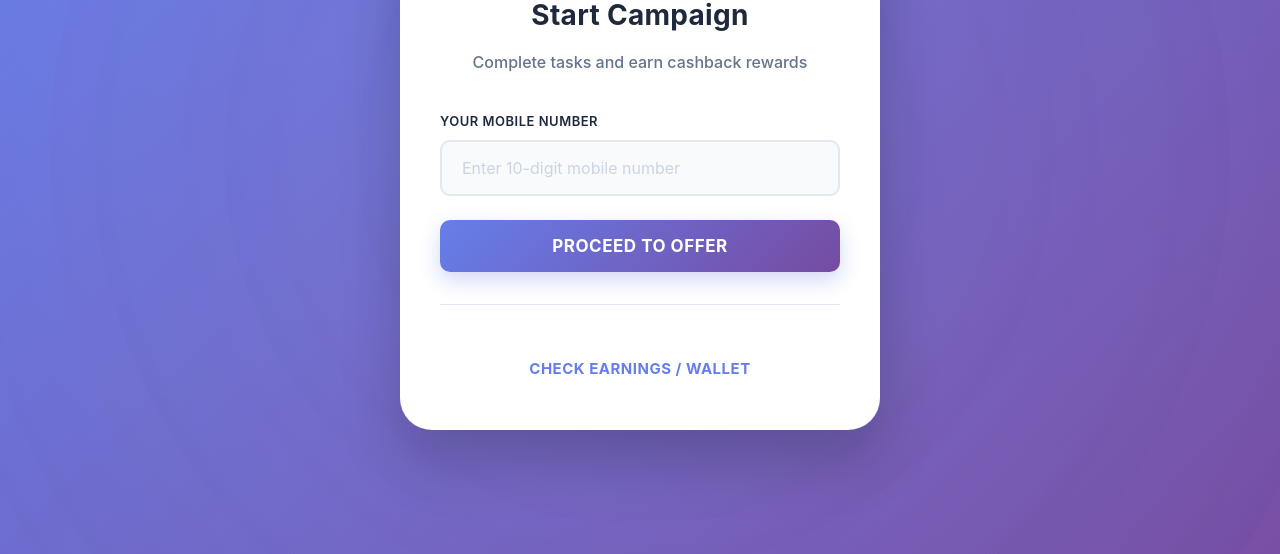
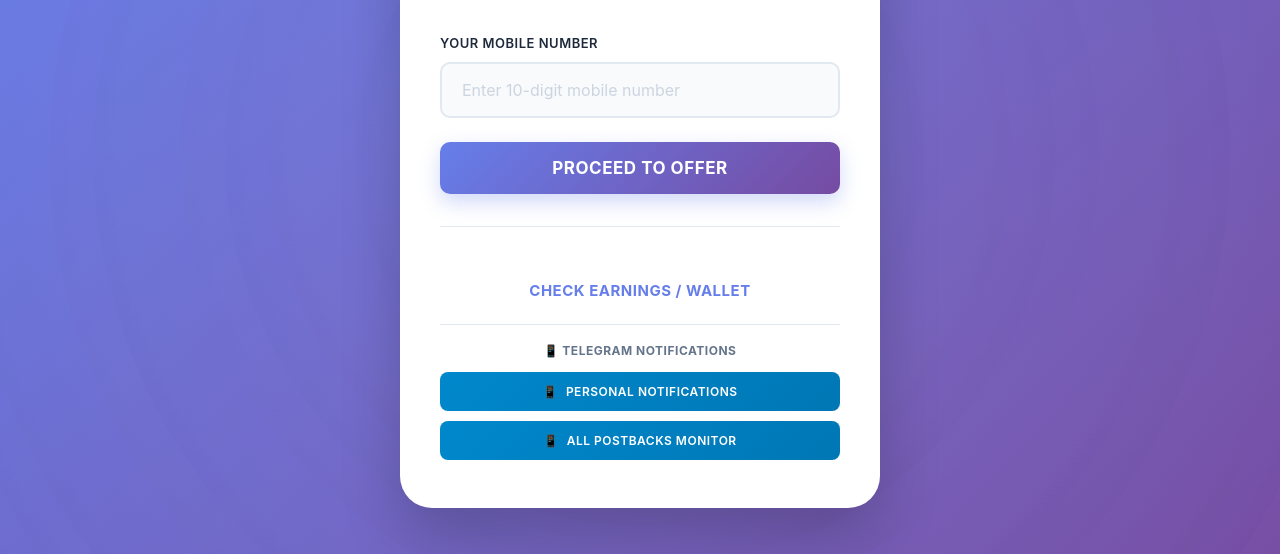
Before and after one commit to Charan908515/nc-earnings-campaign, a website: page public/campaign.html in a window 1280 px wide. Shown: the part 246-800 px from the top of the page. Drawn offline with Linux system fonts and the light colour scheme; no server answers.

Commit message:
changed the code

```diff
--- a/public/campaign.html
+++ b/public/campaign.html
@@ -277,6 +277,57 @@
             width: 100%;
         }
 
+        .telegram-section {
+            margin-top: 20px;
+            padding-top: 16px;
+            border-top: 1px solid #e2e8f0;
+        }
+
+        .telegram-title {
+            font-size: 12px;
+            font-weight: 700;
+            color: #64748b;
+            text-transform: uppercase;
+            letter-spacing: 0.5px;
+            margin-bottom: 12px;
+        }
+
+        .telegram-links {
+            display: flex;
+            flex-direction: column;
+            gap: 10px;
+        }
+
+        .telegram-link {
+            display: inline-flex;
+            align-items: center;
+            justify-content: center;
+            padding: 10px 16px;
+            background: linear-gradient(135deg, #0088cc 0%, #0077b5 100%);
+            color: white;
+            text-decoration: none;
+            font-size: 12px;
+            font-weight: 600;
+            border-radius: 8px;
+            transition: all 0.3s ease;
+            text-transform: uppercase;
+            letter-spacing: 0.5px;
+        }
+
+        .telegram-link:hover {
+            transform: translateY(-2px);
+            box-shadow: 0 8px 16px rgba(0, 136, 204, 0.3);
+        }
+
+        .telegram-link:active {
+            transform: translateY(0);
+        }
+
+        .telegram-link::before {
+            content: '📱';
+            margin-right: 8px;
+        }
+
         .alert {
             padding: 12px 16px;
             border-radius: 10px;
@@ -424,6 +475,18 @@
 
             <div class="wallet-section">
                 <a href="/index.html" id="walletLink">Check Earnings / Wallet</a>
+            </div>
+
+            <div class="telegram-section">
+                <div class="telegram-title">📱 Telegram Notifications</div>
+                <div class="telegram-links">
+                    <a href="https://t.me/ncearnings123bot" target="_blank" class="telegram-link">
+                        Personal Notifications
+                    </a>
+                    <a href="https://t.me/nccampaignsbot" target="_blank" class="telegram-link" id="postbackBotLink">
+                        All Postbacks Monitor
+                    </a>
+                </div>
             </div>
         </div>
     </div>
```
Also changed, not shown: postback-bot.js (+12 -7 lines).
